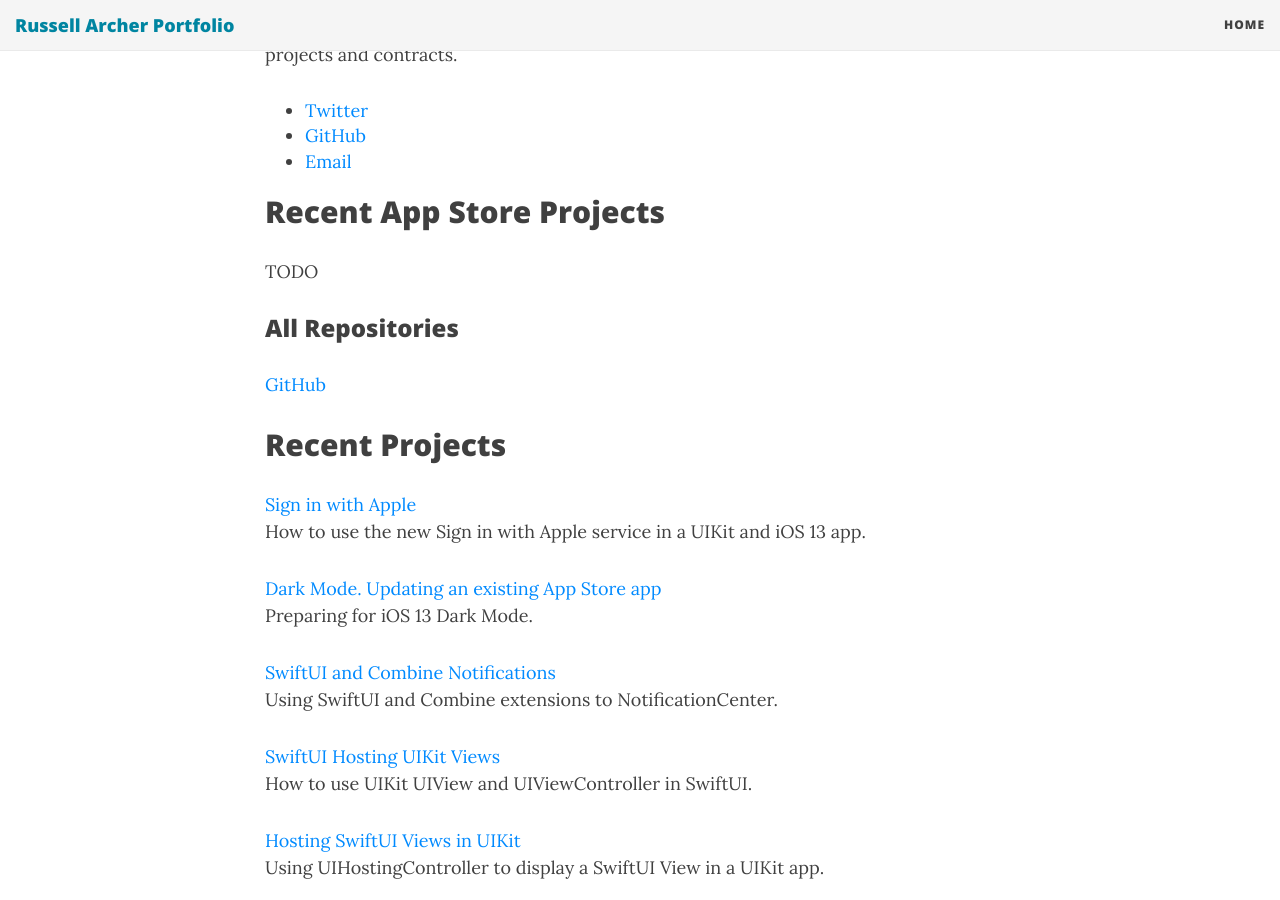
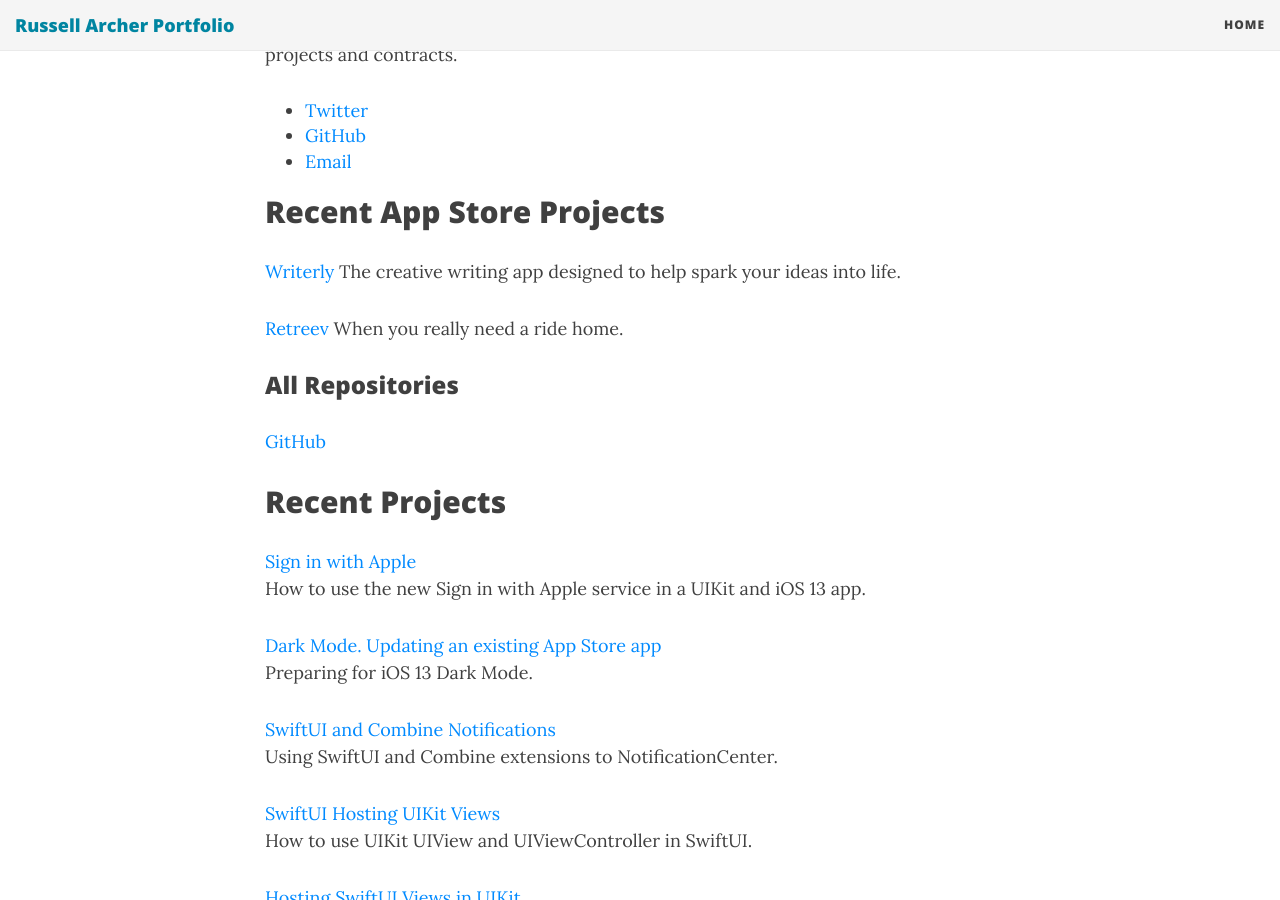
Before and after one commit to russell-archer/russell-archer.github.io, a Jekyll site: the page built from index.md, in a window 1280 px wide and 900 px high, scrolled down 967 px. Built offline with Jekyll 4.4.1, drawn with Linux system fonts in a browser that asks for light colours; nearby versions of some CDN libraries.

Commit message:
Update index.md

```diff
--- a/index.md
+++ b/index.md
@@ -16,7 +16,11 @@
 * [Email](mailto:russellDOTarcherATmac.com)
 
 ## Recent App Store Projects
-TODO
+[Writerly](https://russell-archer.github.io/Writerly/)
+The creative writing app designed to help spark your ideas into life.
+
+[Retreev](https://russell-archer.github.io/Retreev/)
+When you really need a ride home.
 
 ### All Repositories
 [GitHub](https://github.com/russell-archer?tab=repositories)<br/>
```
